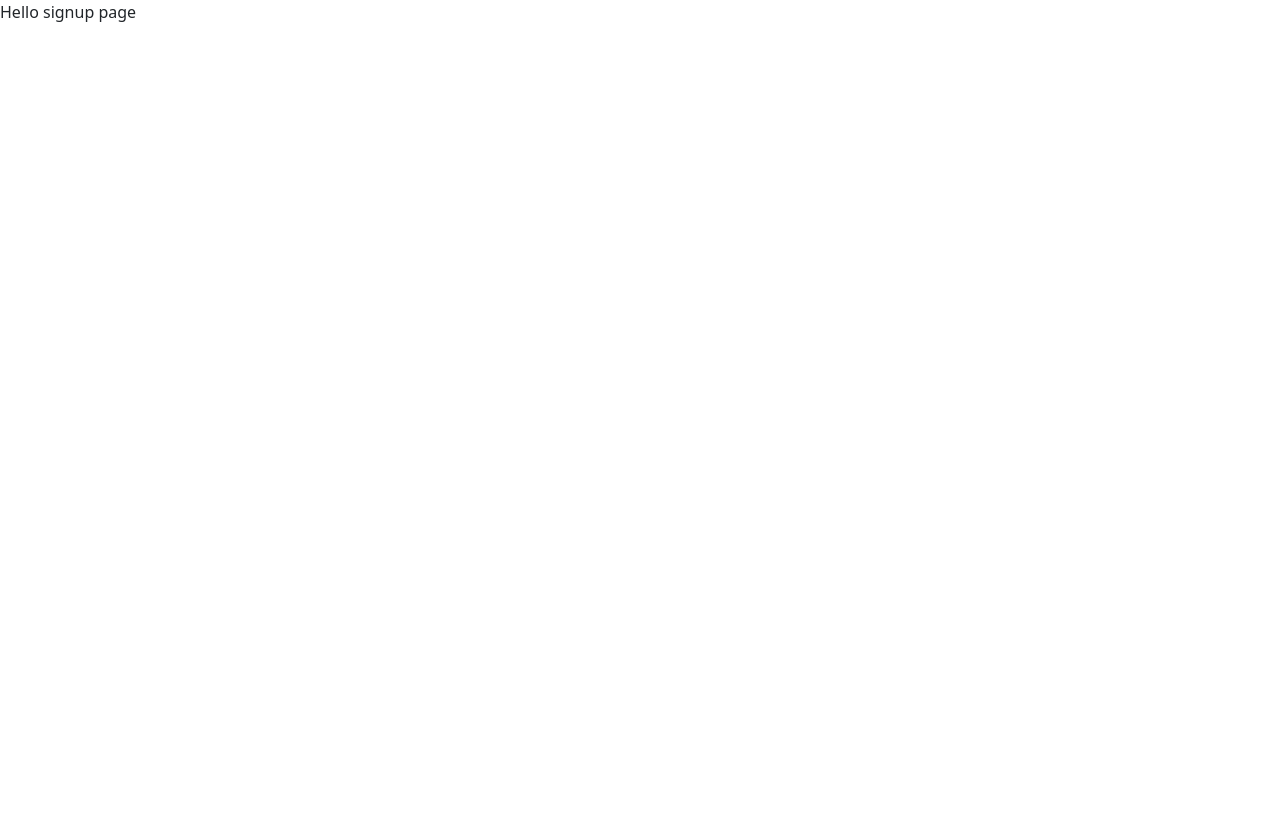
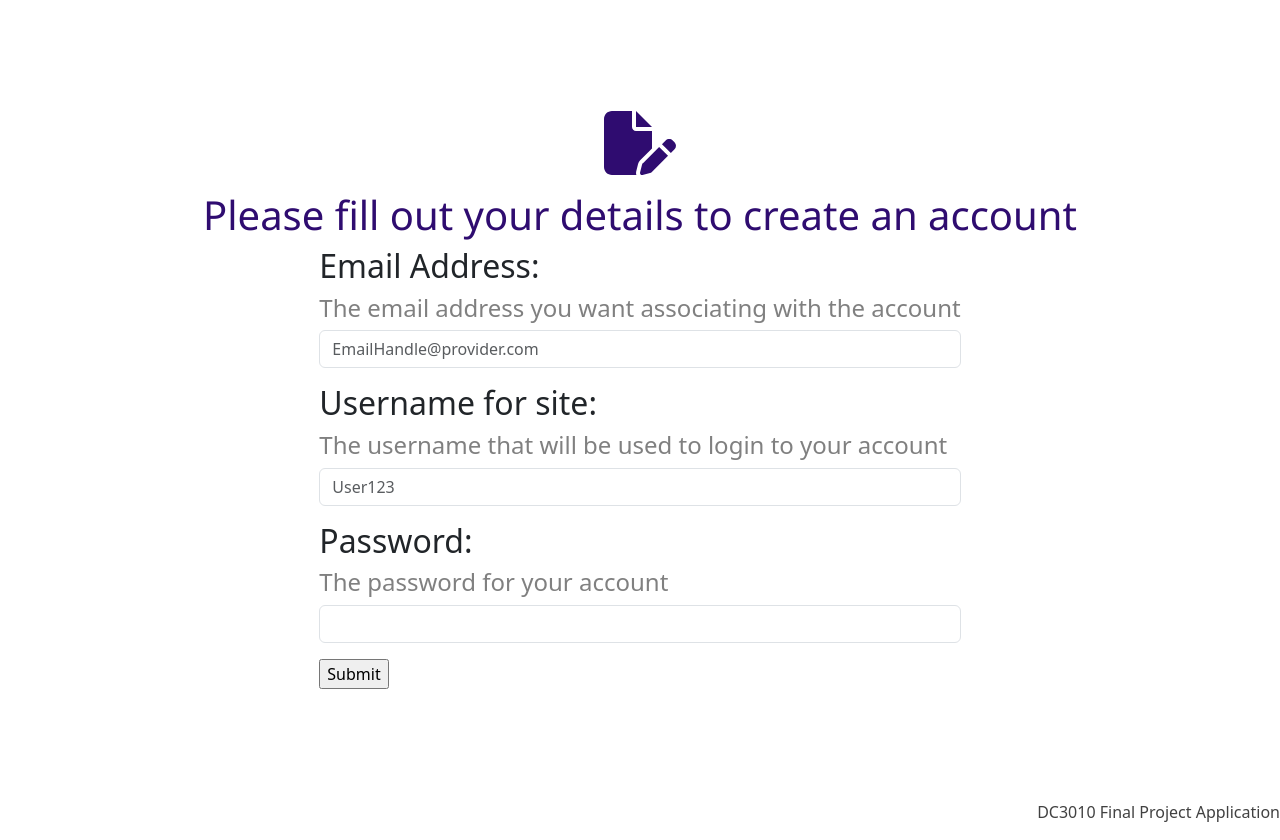
Before and after one commit to dc3010-org/dc3010-org.github.io, a React (Create React App) app in the folder training-website/: page /signup in a window 1280 px wide. Before the commit the page ends 800 px from the top, so only its background shows below. Built offline with nearby package versions, Linux system fonts and the light colour scheme.

Commit message:
DC3010-10 : signup page designed

```diff
--- a/training-website/src/BasicStyles.css
+++ b/training-website/src/BasicStyles.css
@@ -6,5 +6,5 @@
   justify-content: center;
   font-size: calc(10px + 2vmin);
   font-family: 'Segoe UI', Tahoma, Geneva, Verdana, sans-serif;
-    color:#2f0c70;
+  color: #2f0c70;
 }
--- /dev/null
+++ b/training-website/src/Signup.css
@@ -0,0 +1,22 @@
+.font-awesome-icon {
+    text-align: center;
+    font-size: 8vh;
+}
+
+.body-layout {
+    background-color: rgba(1, 1, 1, 0);
+    font-size: 5vh;
+}
+
+.header-spacing {
+    padding: 5%;
+}
+
+.header {
+    align-items: flex-start !important;
+    justify-content: flex-start !important;
+}
+
+.subtitle {
+    color: grey;
+}
--- a/training-website/src/Signup.tsx
+++ b/training-website/src/Signup.tsx
@@ -1,9 +1,47 @@
 import './BasicStyles.css';
+import './Signup.css';
+import Footer from './components/Footer';
+import { FontAwesomeIcon } from '@fortawesome/react-fontawesome';
+import { faFilePen } from '@fortawesome/free-solid-svg-icons';
+import { Link } from 'react-router-dom';
 
 function Signup() {
     return (
         <div>
-            <p>Hello signup page</p>
+            <div className="app-baseline-layout">
+                <header className="header">
+                    <div className="font-awesome-icon">
+                        <FontAwesomeIcon icon={faFilePen} aria-label='font-awesome' />
+                    </div>
+                    <h1>Please fill out your details to create an account</h1>
+                </header>
+                <body>
+                    <form action="">
+                        <h2>Email Address:</h2>
+                        <h4 className="subtitle">The email address you want associating with the account</h4>
+                        <div className="input-group mb-3">
+                            <input type="email" className="form-control" placeholder='EmailHandle@provider.com' aria-label='email'></input>
+                        </div>
+                        <h2>Username for site:</h2>
+                        <h4 className="subtitle">The username that will be used to login to your account</h4>
+                        <div className="input-group mb-3">
+                            <input type="text" className="form-control" placeholder='User123' aria-label='username'></input>
+                        </div>
+                        <h2>Password:</h2>
+                        <h4 className="subtitle">The password for your account</h4>
+                        <div className="input-group mb-3">
+                            <input type="password" className="form-control" aria-label='password'></input>
+                        </div>
+                        <div className="input-group mb-3">
+                            <Link to="./login">
+                                <input type="submit" value="Submit"></input>
+                            </Link>
+                        </div>
+                    </form>
+
+                </body>
+            </div>
+            <Footer />
         </div>
     )
 }
```
Lines whose indentation alone changed are shown as unchanged.
